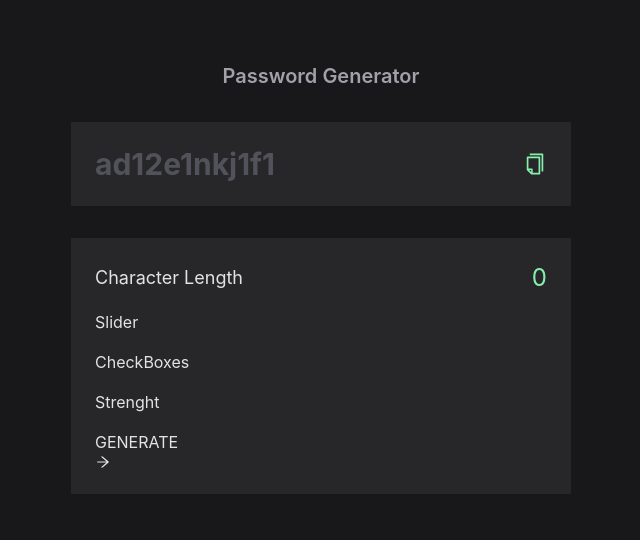
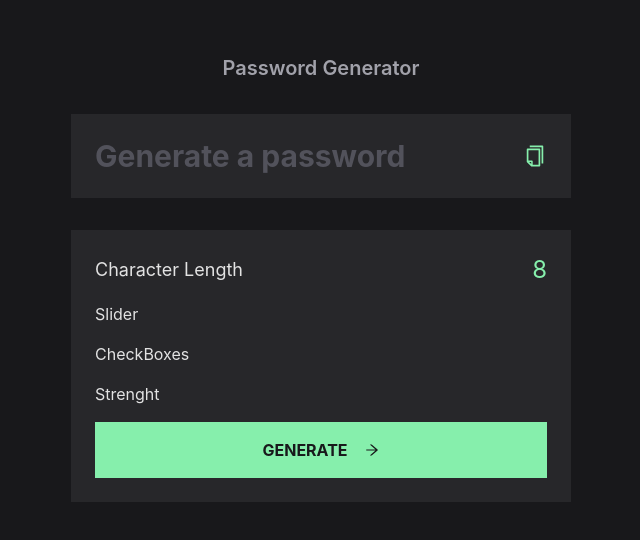
Before and after one commit to vladavoX/password_generator_app, a React (Vite) app: page / in a window 1280 px wide. Shown: the part 122-662 px from the top of the page, without its empty margins (319-959 px from the left). Built offline with nearby package versions, Linux system fonts and the light colour scheme.

Commit message:
Generate password button

```diff
--- a/src/components/PasswordGenerator.tsx
+++ b/src/components/PasswordGenerator.tsx
@@ -5,8 +5,14 @@ import CheckBoxes from './CheckBoxes'
 import Strenght from './Strenght'
 
 const PasswordGenerator = () => {
-  const [password, setPassword] = useState('ad12e1nkj1f1')
-  const [length, setLength] = useState(0)
+  const [password, setPassword] = useState('Generate a password')
+  const [length, setLength] = useState(8)
+  const [options, setOptions] = useState([
+    { name: 'Lowercase', value: true },
+    { name: 'Uppercase', value: true },
+    { name: 'Numbers', value: true },
+    { name: 'Symbols', value: true },
+  ])
   return (
     <div className='w-[500px] flex flex-col gap-8'>
       <h1 className='text-zinc-400 text-xl text-center font-semibold'>
@@ -29,7 +35,12 @@ const PasswordGenerator = () => {
         <Slider />
         <CheckBoxes />
         <Strenght />
-        <div>
+        <div
+          className='bg-green-300 p-4 flex items-center justify-center gap-4 text-zinc-900 font-bold'
+          onClick={() => {
+            setPassword(Math.random().toString(36).slice(-length))
+          }}
+        >
           <button>GENERATE</button>
           <AiOutlineArrowRight />
         </div>
```
